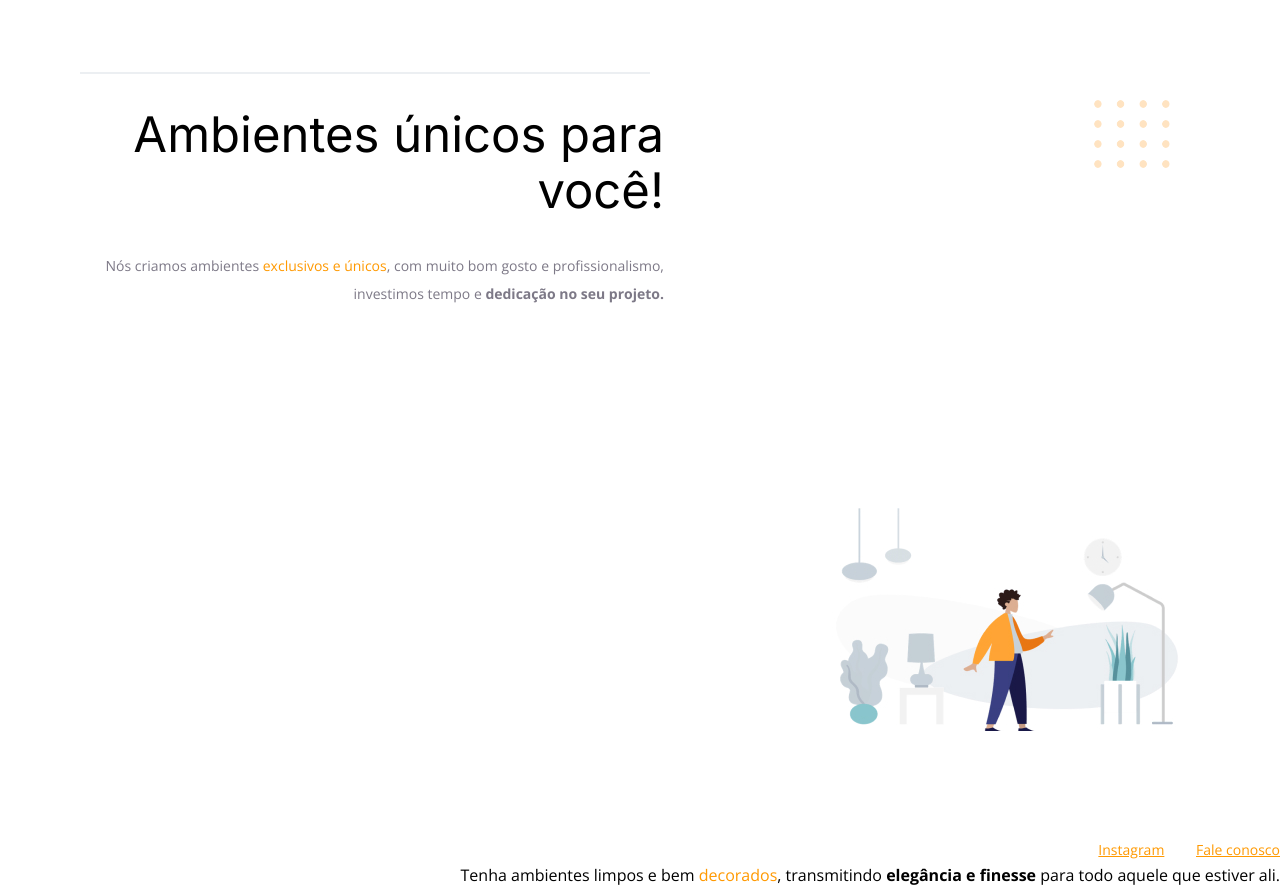
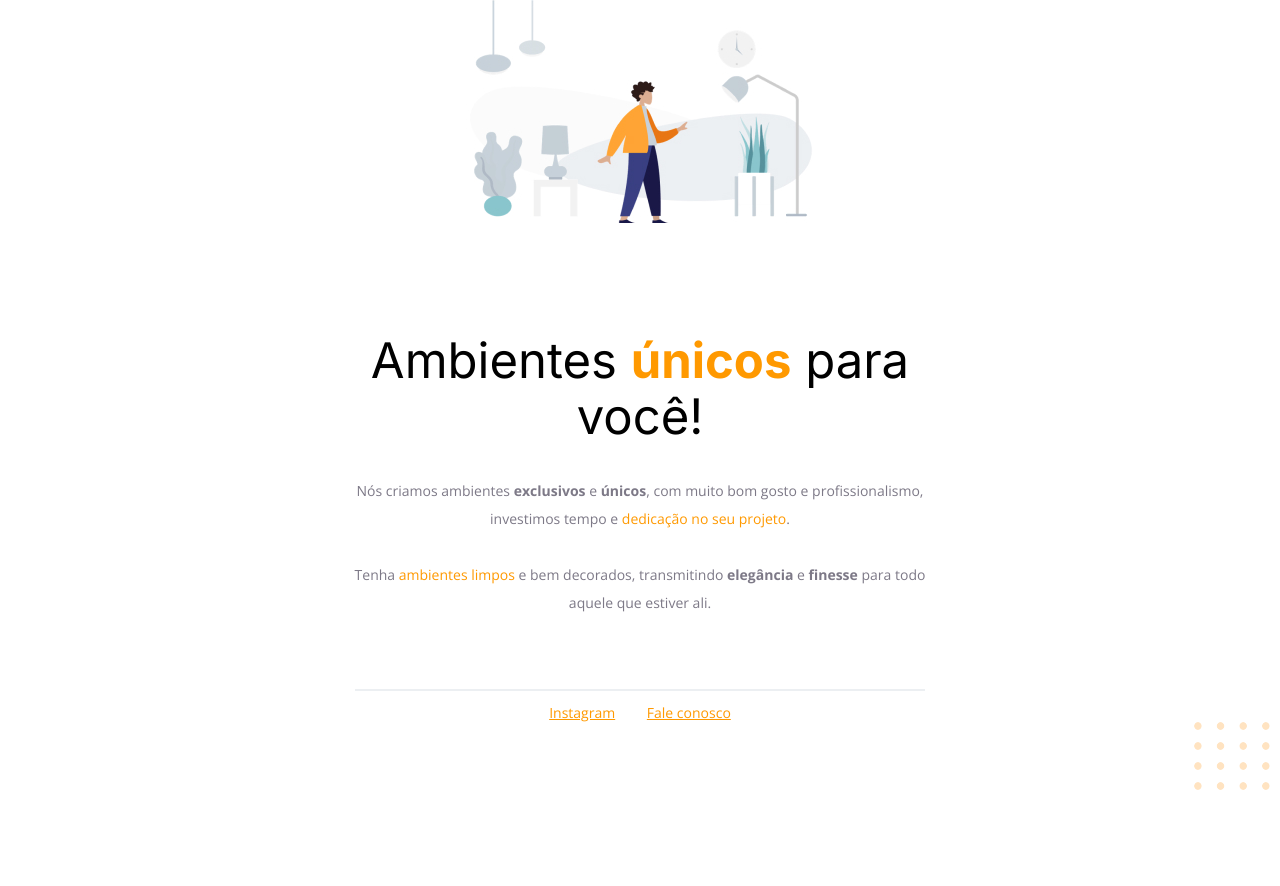
Before and after one commit to FredericoGrz/rocketseat-desafio-stage2, a plain HTML site: page index.html in a window 1280 px wide. After the commit the page ends 800 px from the top, so only its background shows below. Drawn offline with nearby package versions, Linux system fonts and the light colour scheme.

Commit message:
Commit Final

```diff
--- a/index.html
+++ b/index.html
@@ -2,6 +2,7 @@
 <!DOCTYPE html>
 <html lang="pt-br">
 <!-- Tag <head> contém as instruções para a página -->
+
 <head>
   <link rel="preconnect" href="https://fonts.googleapis.com" />
   <link rel="preconnect" href="https://fonts.gstatic.com" crossorigin />
@@ -9,48 +10,34 @@
   <meta name="viewport" content="width=device-width, initial-scale=1.0" />
   <title>Móveis customizados</title>
 
-    <link
-      href="https://fonts.googleapis.com/css2?family=Inter:wght@400;700&family=Open+Sans:wght@400;700&display=swap"
-      rel="stylesheet"
-    />
+  <link href="https://fonts.googleapis.com/css2?family=Inter:wght@400;700&family=Open+Sans:wght@400;700&display=swap"
+    rel="stylesheet" />
 
   <link rel="stylesheet" href="style.css" />
 </head>
 
 <!-- Tag <body> é o corpo do documento, onde tem as informações que serão mostradas. -->
+
 <body>
   <div id="hero">
-      <div class="line"></div>
-      <h1>Ambientes únicos para você!</h1>
+    <img src="images/img1.jpg" alt="Desenho de uma pessoa vestindo uma camisa amarela em uma sala com Móveis" />
+    <h1>Ambientes <span>únicos</span> para você!</h1>
     <p>
-        Nós criamos ambientes <span>exclusivos e únicos</span>, com muito
-        bom gosto e profissionalismo, investimos tempo e
-        <strong>dedicação no seu projeto.</strong>
-
+      Nós criamos ambientes <strong>exclusivos</strong> e <strong>únicos</strong>, com muito
+      bom gosto e profissionalismo, investimos tempo e <span>dedicação no seu projeto</span>.
       <br />
       <br />
+      Tenha <span>ambientes limpos</span> e bem decorados, transmitindo
+      <strong>elegância</strong> e <strong>finesse</strong> para todo aquele que estiver ali.
     </p>
   </div>
-    <img
-      src="images/img1.jpg"
-      alt="Desenho de uma pessoa vestindo uma camisa amarela em uma sala com Móveis"
-    />
 
   <div id="footer">
-      <a target="_blank" href="https://instagram.com/moveisparavoce"
-        >Instagram</a
-      >
+    <div class="line"></div>
+    <a target="_blank" href="https://instagram.com/moveisparavoce">Instagram</a>
     <a href="mailto:contato@moveisparavoce.com">Fale conosco</a>
   </div>
+  <img id="balls" src="images/balls.svg" alt="Bolinhas alaranjadas no canto inferior direito da tela" />
+</body>
 
-    Tenha ambientes limpos e bem <span>decorados</span>, transmitindo
-    <strong>elegância e finesse</strong>
-    para todo aquele que estiver ali.
-
-    <img
-      id="balls"
-      src="images/balls.svg"
-      alt="Bolinhas alaranjadas no canto inferior direito da tela"
-    />
-  </body>
 </html>
--- a/style.css
+++ b/style.css
@@ -1,16 +1,16 @@
 body {
   font-family: "Open Sans", sans-serif;
-  text-align: end;
+  text-align: center;
   margin: 0;
 }
 
 #hero {
     width: 592px;
-    margin: 72px;
+    margin: auto;
 }
 
-img {
-    margin: 100px;
+#hero img {
+    margin-bottom: 72px;
 }
 
 h1 {
@@ -18,6 +18,7 @@ h1 {
   font-size: 49px;
   line-height: 56px;
   font-weight: normal;
+  margin-bottom: 32px;
 }
 
 h1 span {
@@ -36,6 +37,10 @@ p, #footer {
   line-height: 28px;
 }
 
+#footer {
+  margin-top: 72px;
+}
+
 #footer a + a {
     margin-left: 28px;
 }
@@ -44,13 +49,13 @@ p, #footer {
     width: 568px;
     height: 0;
 
-    margin: 0 8px;
+    margin: 0 auto 8px;
 
     border: 1px solid #ECEFF2;
 }
 
 #balls {
     position: fixed;
-    top: 0;
+    bottom: 0;
     right: 0;
 }
```
Lines whose indentation alone changed are shown as unchanged.
